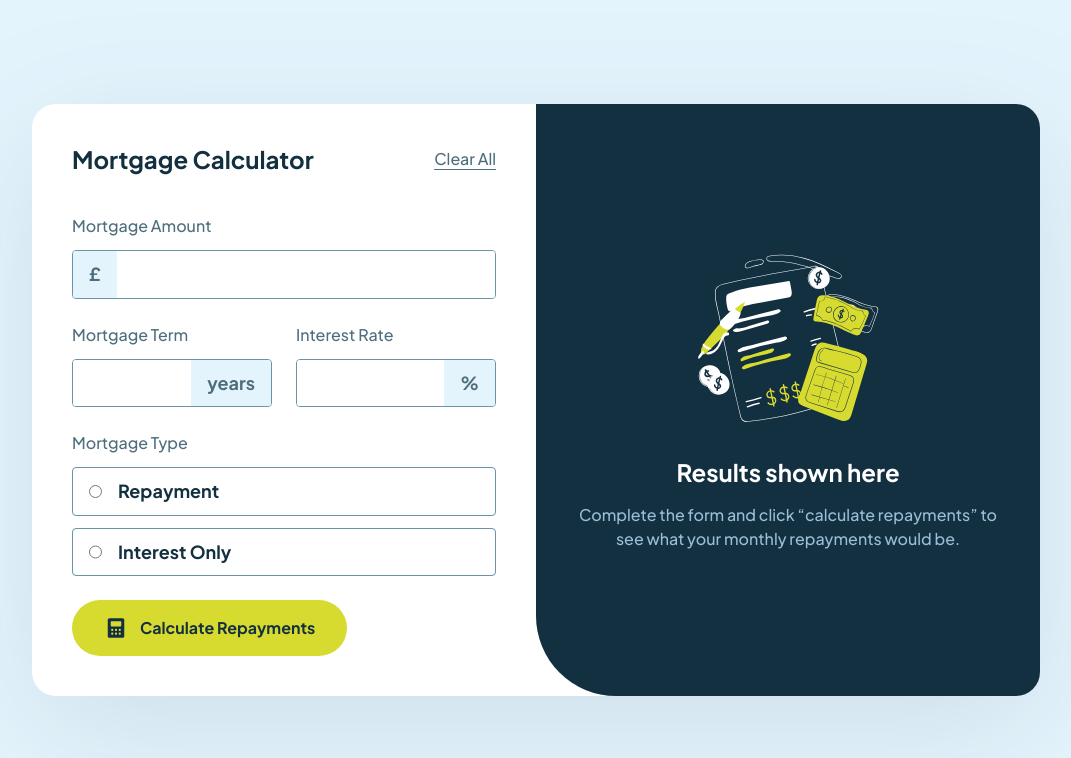
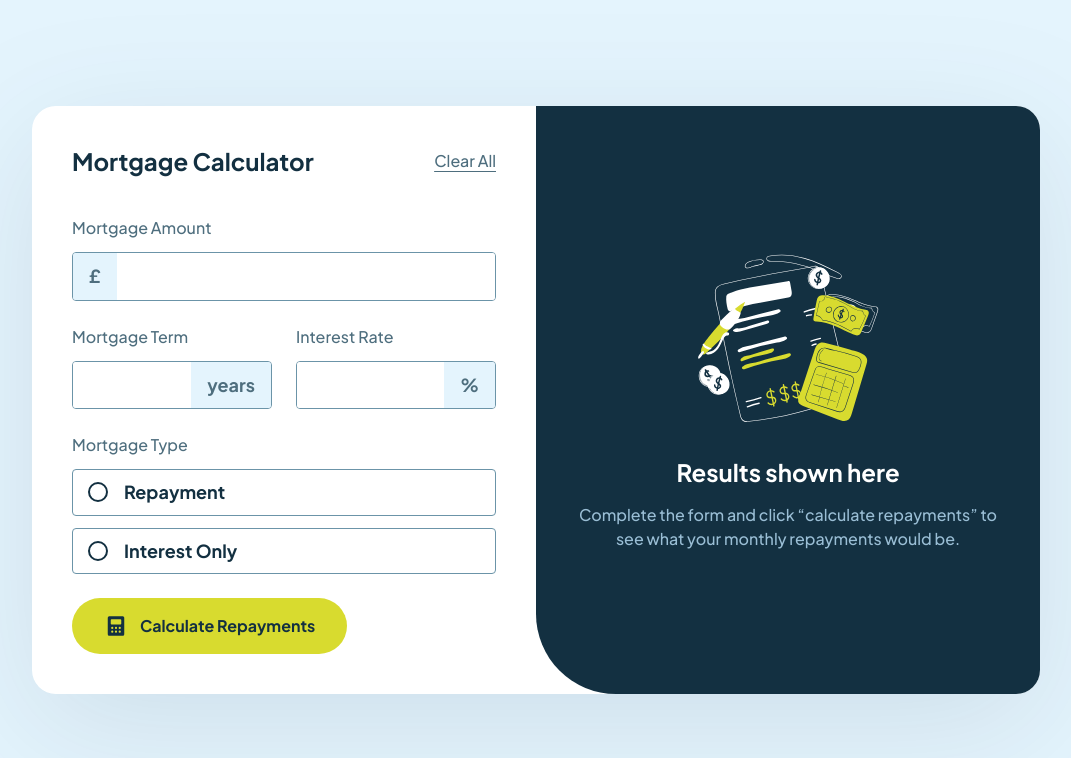
Before and after one commit to daniloparrajr/frontendmentor-mortgage-repayment-calculator, a Next.js app: page / in a window 1280 px wide. Shown: the top 758 px of the page, without its empty margins (104-1175 px from the left). Built offline with nearby package versions, Linux system fonts and the light colour scheme.

Commit message:
feat: add radio compomnent state styles

```diff
--- a/src/components/MortgageCalculator.js
+++ b/src/components/MortgageCalculator.js
@@ -12,12 +12,14 @@ export default function MortgageCalculator(props) {
   const [mortgageTerm, setMortgageTerm] = useState('');
   const [interestRate, setInterestRate] = useState('');
   const [mortgageType, setMortgageType] = useState();
+  const [monthlyRepayments, setMonthlyRepayments] = useState();
 
   function handleResetForm() {
     setMortgageAmount('');
     setMortgageTerm('');
     setInterestRate('');
     setMortgageType(undefined);
+    setMonthlyRepayments(undefined);
   }
 
   return (
@@ -90,13 +92,16 @@ export default function MortgageCalculator(props) {
         </form>
       </div>
       <div className="p-500 bg-slate-900 text-slate-300 xl:rounded-bl-[80px]">
+        {monthlyRepayments === undefined && (
           <div className="flex flex-col items-center justify-center gap-200 text-center h-full">
             <IllustrationEmpty/>
             <h3 className="text-lg text-white font-bold">Results shown here</h3>
             <p>Complete the form and click “calculate repayments” to see what your monthly repayments would be.</p>
           </div>
+        )}
 
-        <div className="hidden">
+        {monthlyRepayments !== undefined && (
+          <>
             <h3 className="text-lg text-white font-bold mb-200">Your results</h3>
 
             <p className="mb-500">Your results are shown below based on the information you provided. To adjust the
@@ -110,7 +115,8 @@ export default function MortgageCalculator(props) {
               <p className="mb-100">Total you&#39;ll repay over the term</p>
               <p className="text-white font-bold text-lg">£539,322.94</p>
             </div>
-        </div>
+          </>
+        )}
       </div>
     </section>
   );
--- a/src/components/RadioInput.js
+++ b/src/components/RadioInput.js
@@ -6,7 +6,10 @@ export default function RadioInput({title, name, options}) {
       </legend>
 
       {options !== undefined && options.map(({id, label, value, onChange, checked}) => (
-        <div key={id} className="flex gap-200 px-200 py-150 border border-slate-500 rounded overflow-hidden">
+        <div key={id}>
+          <label
+            htmlFor={id}
+            className="cursor-pointer flex gap-200 items-center text-slate-900 text-md font-bold px-200 py-150 overflow-hidden transition-colors relative">
             <input
               type="radio"
               name={name}
@@ -14,9 +17,13 @@ export default function RadioInput({title, name, options}) {
               value={value}
               checked={checked}
               onChange={onChange}
+              className="sr-only peer"
             />
-          <label htmlFor={id} className="text-slate-900 text-md font-bold">
-            {label}
+            <span className="transition-colors absolute inset-0 border border-slate-500 peer-checked:border-lime peer-checked:bg-lime/10 rounded peer-checked:text-lime hover:border-lime"></span>
+            <div className="w-[20px] h-[20px] border-2 border-slate-900 text-transparent peer-checked:text-lime peer-checked:border-lime flex items-center justify-center rounded-full">
+              <span className="w-[10px] h-[10px] rounded-full bg-current transition-colors"></span>
+            </div>
+            <span className="text-slate-900">{label}</span>
           </label>
         </div>
       ))}
--- a/tailwind.config.js
+++ b/tailwind.config.js
@@ -15,6 +15,8 @@ module.exports = {
       "slate-500": "#6B94A8",
       "slate-300": "#9ABED5",
       "slate-100": "#E4F4FD",
+      "current": "currentColor",
+      "transparent": "transparent"
     },
     fontSize: {
       sm: ["14px", "1.5"],
```
Lines whose indentation alone changed are shown as unchanged.
